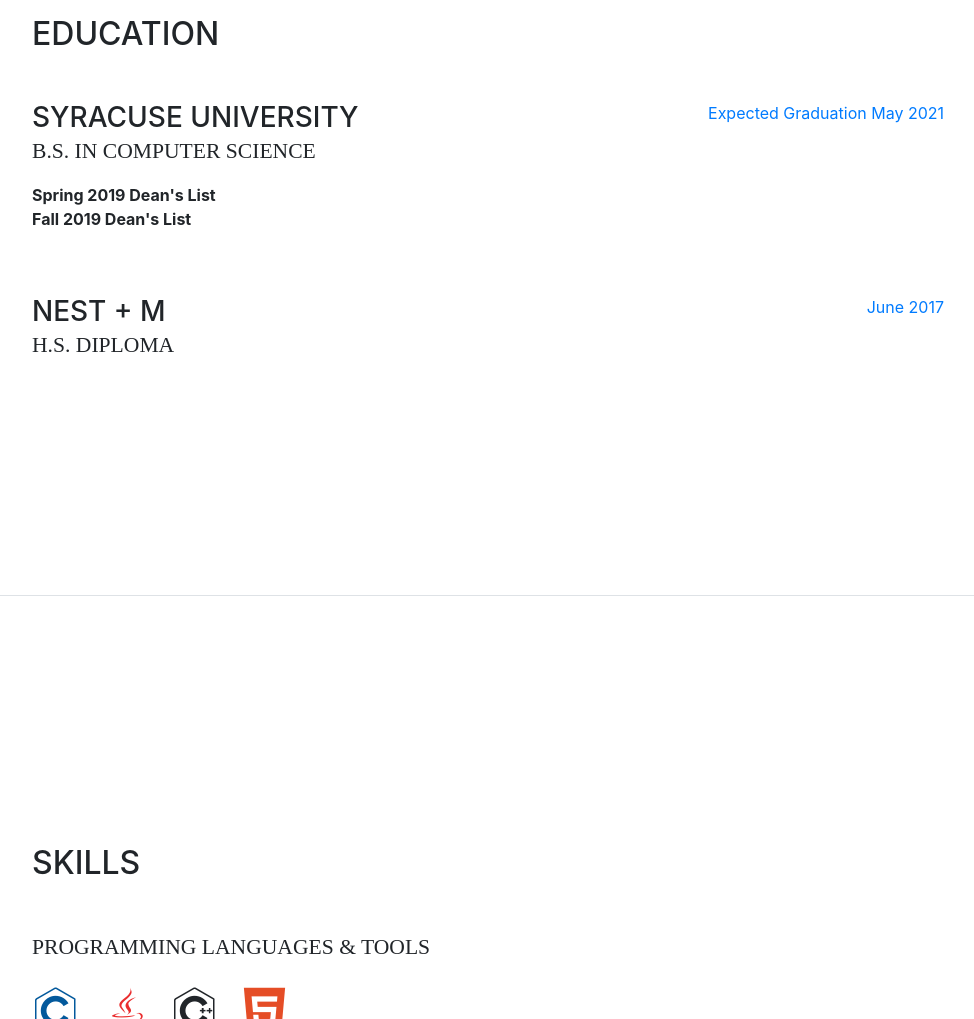
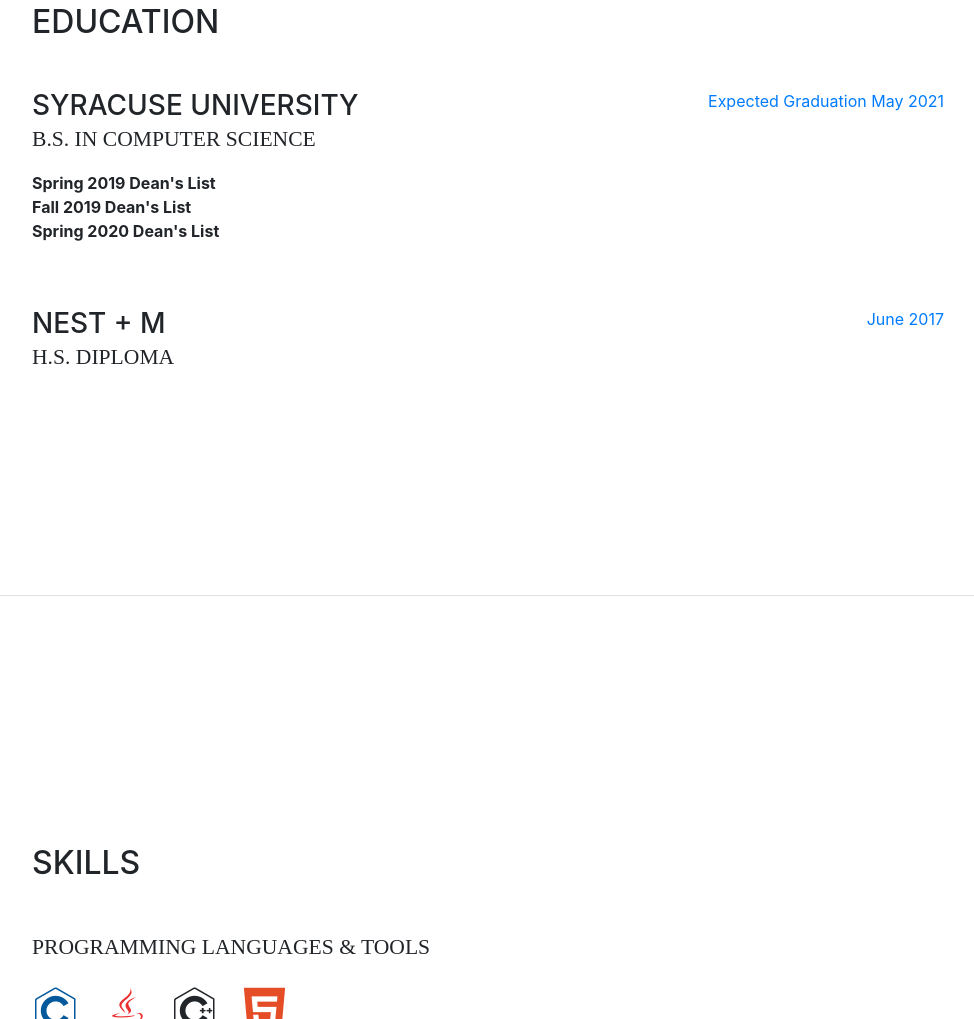
Before and after one commit to Crayon129/Raymond_Zhu, a website with bundled scripts: page index.html in a window 1280 px wide. Shown: the part 3576-4595 px from the top of the page, without its empty margins (288-1262 px from the left). Built offline with nearby package versions, Linux system fonts and the light colour scheme; a web font is replaced by a local one.

Commit message:
Update index.html

```diff
--- a/index.html
+++ b/index.html
@@ -246,7 +246,8 @@
               <h3 class="mb-0">Syracuse University </h3>
               <div class="subheading mb-3">B.S. in Computer Science</div>
               <div><strong>Spring 2019 Dean's List</strong></div>
-			  <div><strong>Fall 2019 Dean's List</strong></div>
+	      <div><strong>Fall 2019 Dean's List</strong></div>
+		    <div><strong>Spring 2020 Dean's List</strong></div>
               <p></p>
             </div>
             <div class="resume-date text-md-right">
```
